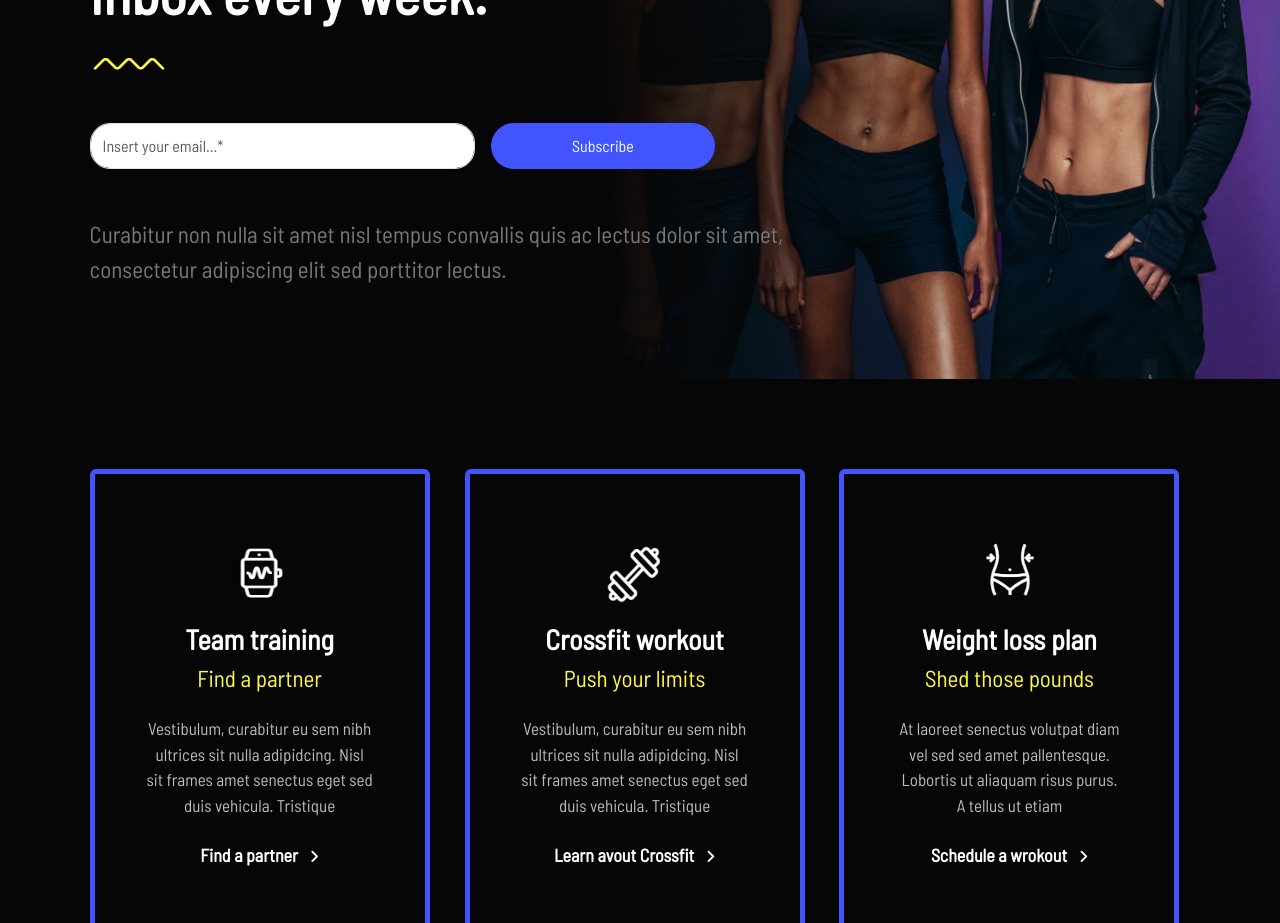
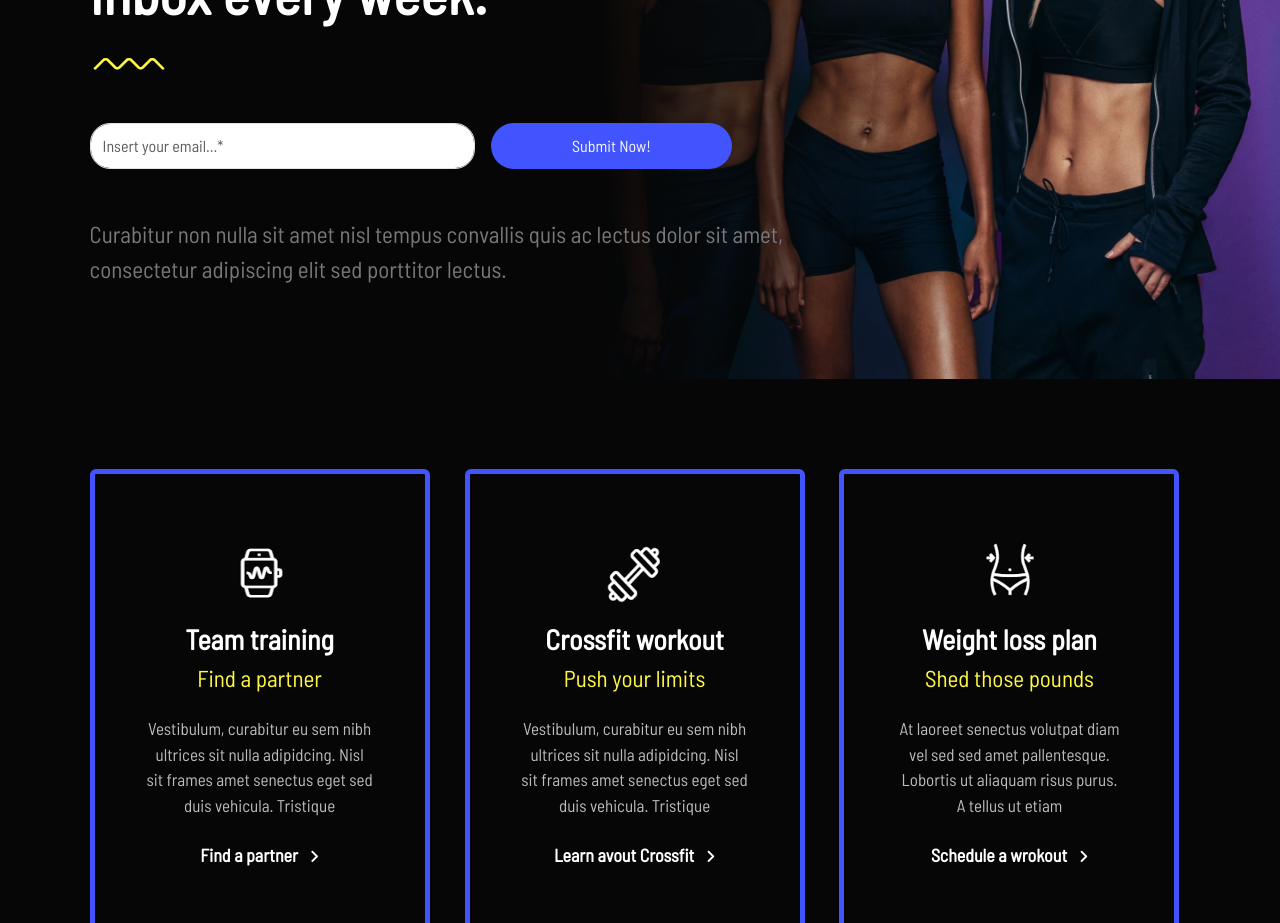
Before and after one commit to Lucianor01/proj-html-vuejs, a Vue app: page / in a window 1280 px wide. Shown: the part 2920-3843 px from the top of the page. Built offline with nearby package versions, Linux system fonts and the light colour scheme; the HTML template or start-up script is replaced by a standard one.

Commit message:
Fix EmailComp

```diff
--- a/src/components/EmailComp.vue
+++ b/src/components/EmailComp.vue
@@ -1,18 +1,38 @@
 <script>
-
-
 export default {
     name: "EmailComp",
 
     data() {
         return {
+            searchEmail: "",
         }
     },
+
     methods: {
+        showPopover() {
+            if (this.searchEmail === "") {
+                this.popoverContent("Email not sent!");
+            } else {
+                this.popoverContent("Email sent successfully!");
+                this.searchEmail = "";
+            }
+        },
 
+        // BOOTSTRAP POPOVER
+        popoverContent(content) {
+            const subscribeButton = document.getElementById("subscribe");
+            const popover = new bootstrap.Popover(subscribeButton, {
+                content: content,
+                trigger: "manual",
+            });
+            popover.show();
+
+            setTimeout(() => {
+                popover.hide();
+            }, 1500);
+        },
     },
 }
-
 </script>
 
 <template>
@@ -22,8 +42,10 @@ export default {
             <h3 class="my-4">Inside offers & flash sales in your inbox every week.</h3>
             <img class="mb-5" src="/img/image.png" alt="image">
             <div class="d-flex mb-5">
-                <input type="email" class="form-control me-3" id="colFormLabel" placeholder="Insert your email...*">
-                <button type="button" class="btn text-light">Subscribe</button>
+                <input type="email" class="form-control me-3" id="colFormLabel" placeholder="Insert your email...*"
+                    v-model="searchEmail">
+                <input type="submit" value="Submit Now!" class="btn text-light" id="subscribe" data-bs-container="body"
+                    data-bs-toggle="popover" data-bs-trigger="manual" data-bs-placement="top" @click="showPopover">
             </div>
             <p>
                 Curabitur non nulla sit amet nisl tempus convallis quis ac lectus dolor sit amet, consectetur adipiscing
@@ -68,7 +90,7 @@ export default {
             border-radius: 20px;
         }
 
-        button {
+        #subscribe {
             padding: 10px 80px;
             border-radius: 30px;
             background-color: $dodger-blue;
```
